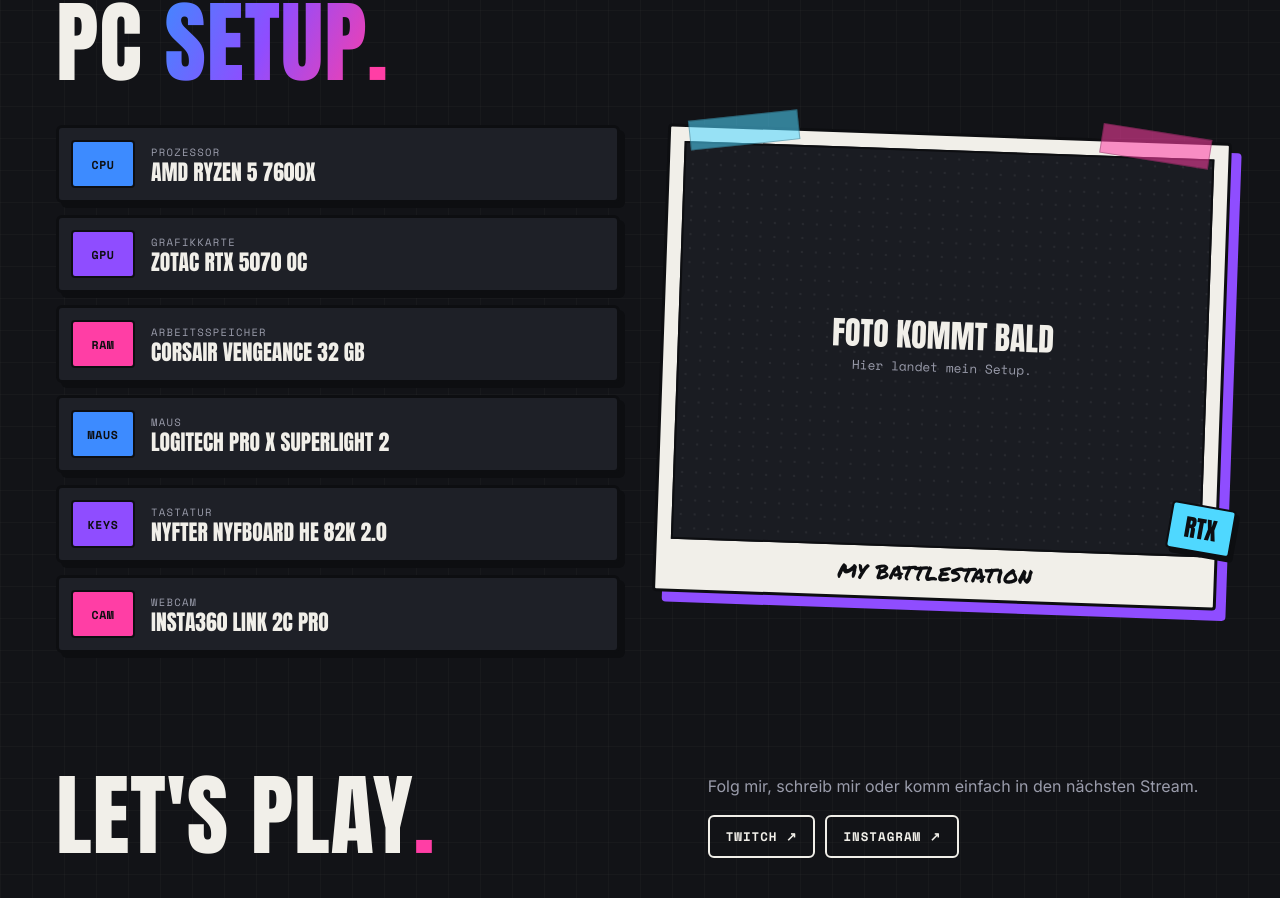
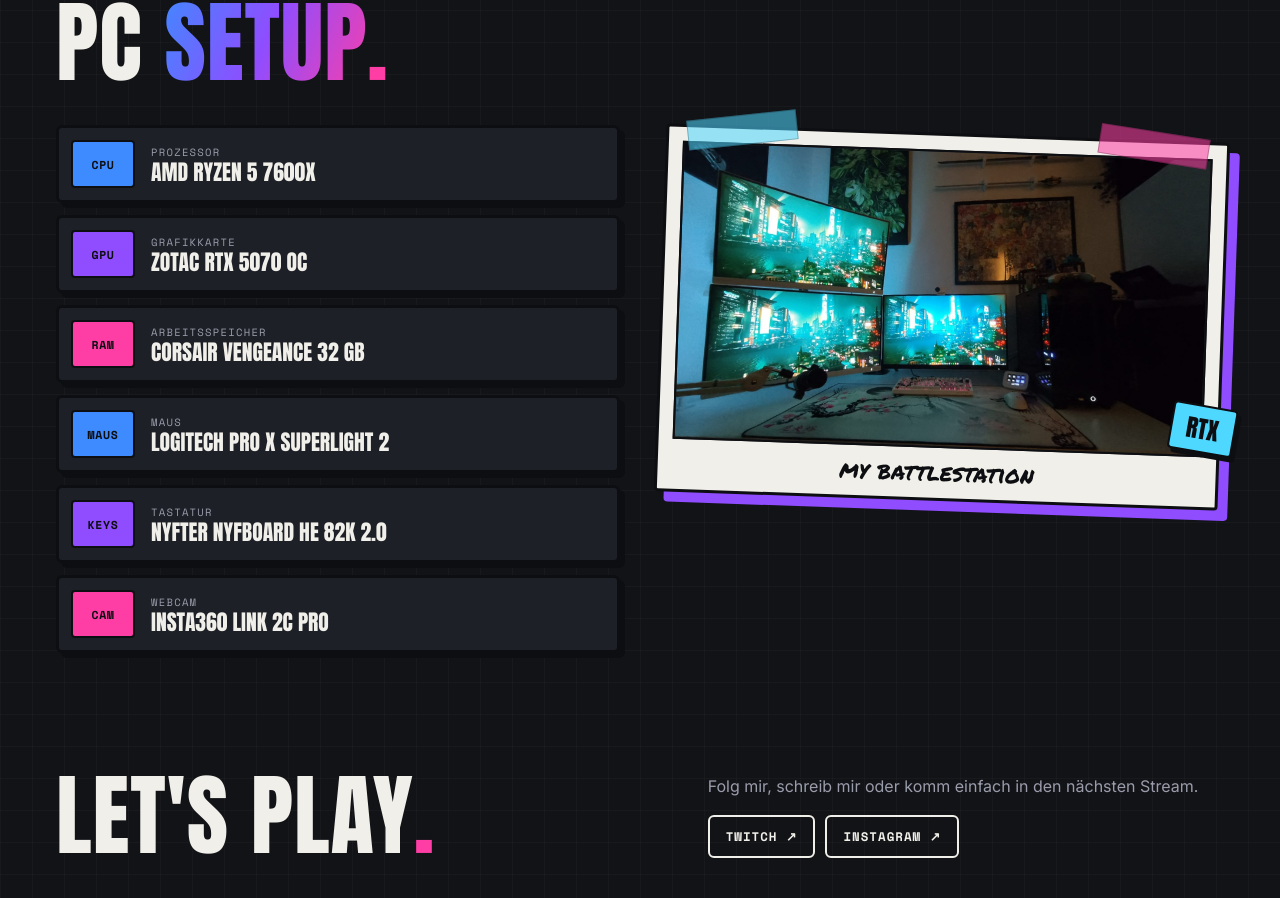
Before and after one commit to yJustsux/Me, a plain HTML site: page index.html in a window 1280 px wide. Shown: the part 3734-4632 px from the top of the page. Drawn offline with nearby package versions, Linux system fonts and the light colour scheme; a web font is replaced by a local one.

Commit message:
Setup-Foto im PC-Setup-Abschnitt
Co-Authored-By: Claude Opus 5.5 <noreply@anthropic.com>
Claude-Session: https://claude.ai/code/session_01GRNp4JNU3AmtTs4P9k3NuF

```diff
--- a/app.js
+++ b/app.js
@@ -183,10 +183,13 @@ function renderSetup(setup) {
     )
   ));
   if (setup.image) {
+    const inner = document.getElementById("setup-photo-inner");
+    const placeholder = [...inner.childNodes];
     const img = el("img", { src: setup.image, alt: setup.imageAlt || "Mein PC-Setup", loading: "lazy" });
-    img.addEventListener("error", () => img.remove()); // Platzhalter bleibt, falls das Bild fehlt
-    const inner = document.getElementById("setup-photo-inner");
-    img.addEventListener("load", () => inner.replaceChildren(img));
+    // Bild direkt einsetzen (lazy lädt nur Bilder, die schon in der Seite sind);
+    // lädt es nicht, kommt der Platzhalter zurück
+    img.addEventListener("error", () => inner.replaceChildren(...placeholder));
+    inner.replaceChildren(img);
   }
   if (setup.caption) document.getElementById("setup-caption").textContent = setup.caption;
 }
--- a/data/profile.json
+++ b/data/profile.json
@@ -38,8 +38,8 @@
     }
   ],
   "setup": {
-    "image": "",
-    "imageAlt": "Mein PC-Setup",
+    "image": "assets/setup.jpg",
+    "imageAlt": "Mein Setup: drei Monitore, Tastatur mit Kirschblüten-Mauspad, PC daneben",
     "caption": "my battlestation",
     "items": [
       {
--- a/style.css
+++ b/style.css
@@ -433,7 +433,7 @@ h1, h2, h3 { margin: 0; font-weight: 400; }
   box-shadow: 10px 10px 0 var(--purple);
   transform: rotate(2deg);
 }
-.photo-inner { aspect-ratio: 4 / 3; background: var(--bg-2); border: 2px solid var(--ink); overflow: hidden; display: grid; place-items: center; }
+.photo-inner { aspect-ratio: 16 / 9; background: var(--bg-2); border: 2px solid var(--ink); overflow: hidden; display: grid; place-items: center; }
 .photo-inner img { width: 100%; height: 100%; object-fit: cover; display: block; }
 .photo-empty {
   text-align: center; color: var(--muted); font: .8rem var(--f-mono); padding: 24px;
```
Also changed, not shown: assets/setup.jpg (added).
